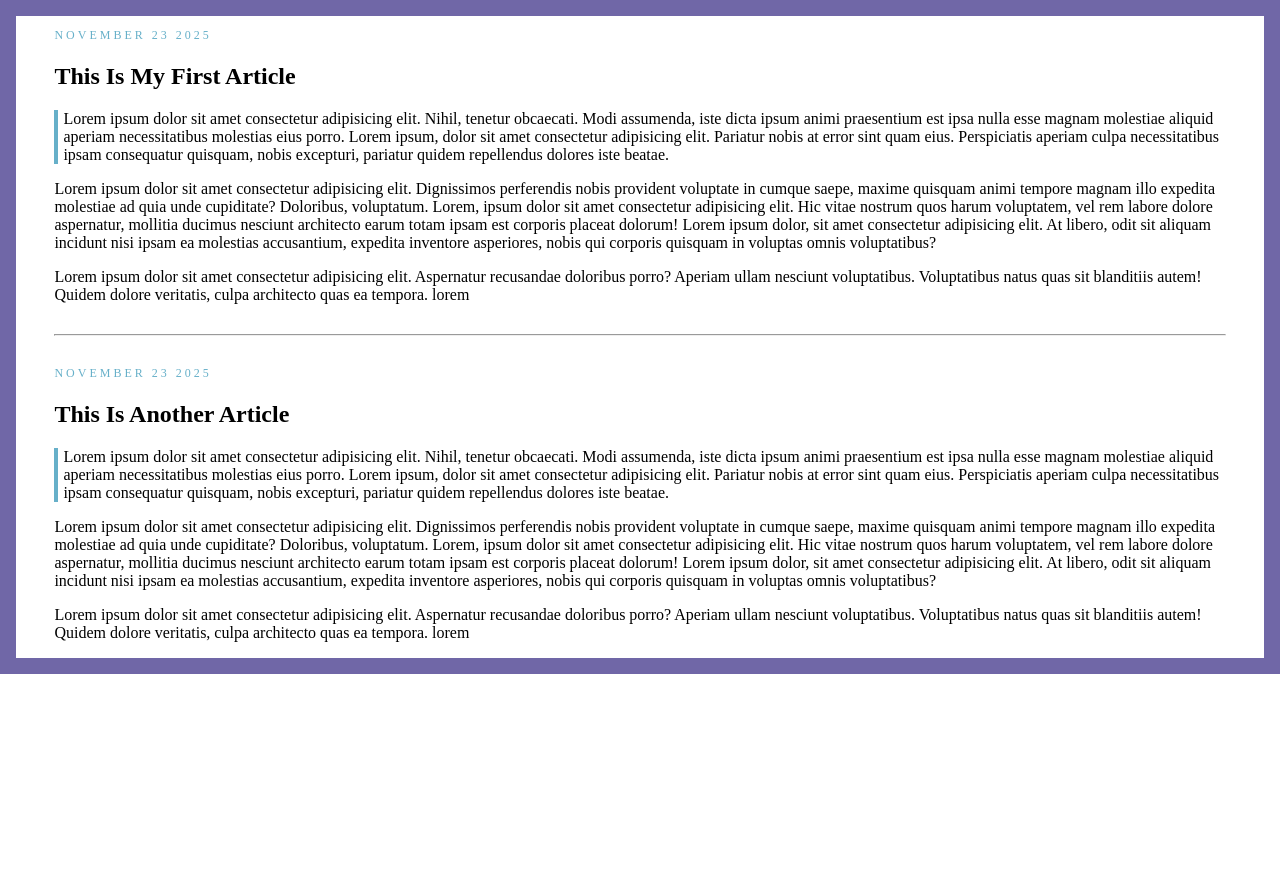
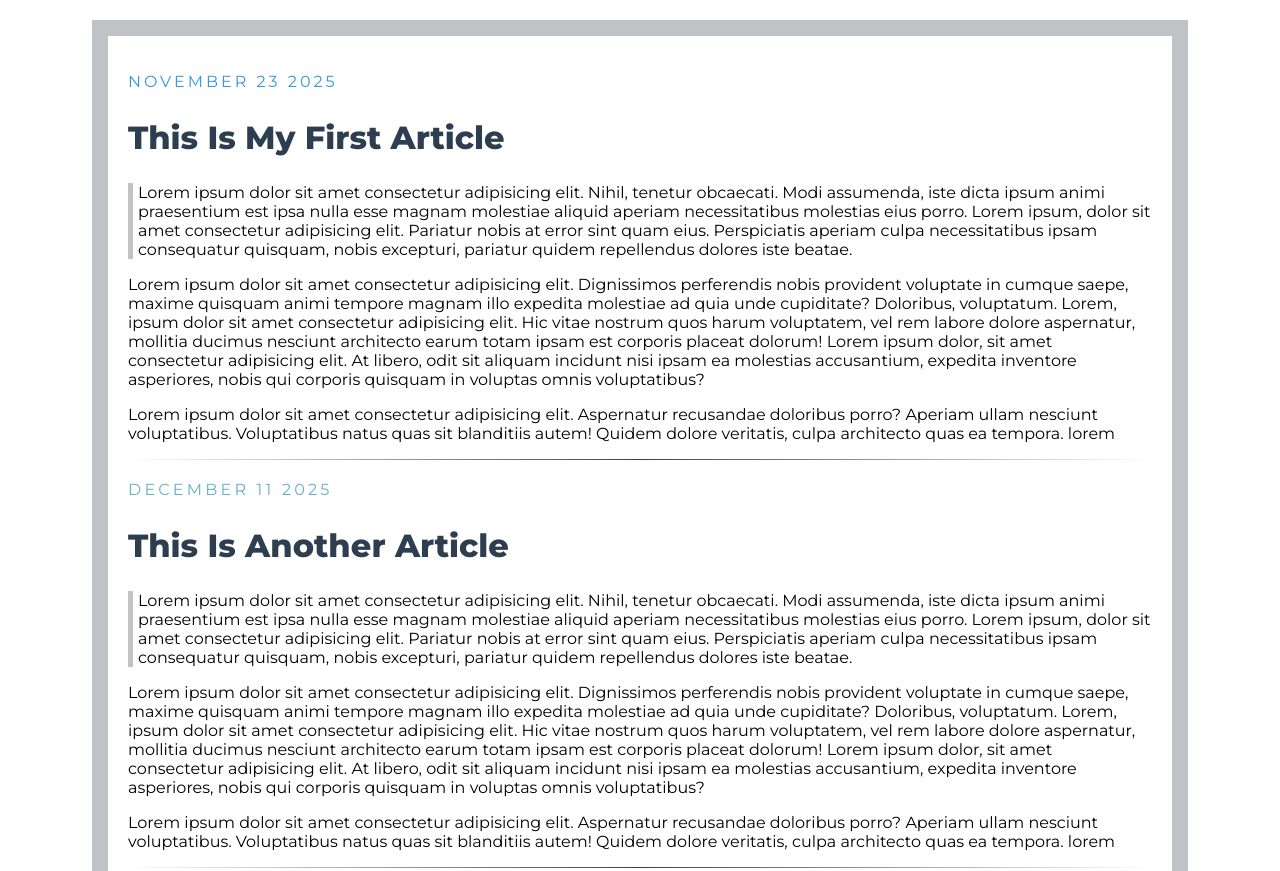
Before and after one commit to viipzy/blog, a plain HTML site: page index.html in a window 1280 px wide. Shown: the top 871 px of the page. Before the commit the page ends 800 px from the top, so only its background shows below. Drawn offline with Linux system fonts and the light colour scheme.

Commit message:
cleaned up version

```diff
--- a/blog.css
+++ b/blog.css
@@ -1,42 +1,50 @@
 body{
-    border: 16px solid rgba(28, 14, 115, 0.627);
-    margin: 0;
-    padding: 0 3% 0 3%;
+    border: 16px solid #bdc3c7;
+    margin: 20px auto;
+    max-width: 700px;
+    min-width: 80%;
+    padding: 20px;
+    font-weight: 400;
+    font-family: montserrat, source code pro, sans-serif ;
 }
 
 .date{
-    color: rgb(103, 176, 201);
+    color: #3498db;
     text-transform: uppercase;
-    font-size: 12px;
     letter-spacing: 3px;
 
 }
 
-.introduction{
-    float:left;
+h2{
+    color: #2c3e50;
+    font-weight: 800;
+    font-size: 2.0rem;
 }
-.border{
-    width: 4px;
-    height: 3lh;
-    background-color: rgb(103, 176, 201);
-    float:left;
-    margin:0 5px 0 0;
-}
+
+
+
+
 .no{
-    margin-top: 0;
-}
-hr{
-    margin-top: 30px;
+    border-left: 5px solid #bdc3c7;
+    padding-left: 5px;
 }
 
 .date2{
-    margin: 30px 0 0 0;
     color: rgb(103, 176, 201);
     text-transform: uppercase;
-    font-size: 12px;
-    letter-spacing: 3px;
+    letter-spacing: 0.2rem;
 }
 
 h2{
     text-transform: capitalize;
 }
+
+hr{
+    border: 0;
+    height: 1px;
+    background-image: linear-gradient(to right, rgba(0, 0, 0, 0), rgba(0, 0, 0, 0.75), rgba(0, 0, 0, 0));
+}
+
+.post{
+    margin-bottom: 20px;
+}
--- a/index.html
+++ b/index.html
@@ -5,9 +5,67 @@
     <meta name="viewport" content="width=device-width, initial-scale=1.0">
     <title>Document</title>
     <link rel="stylesheet" href="blog.css">
+    <link rel="preconnect" href="https://fonts.googleapis.com">
+    <link rel="preconnect" href="https://fonts.gstatic.com" crossorigin>
+    <link href="https://fonts.googleapis.com/css2?family=Montserrat:ital,wght@0,100..900;1,100..900&family=Source+Code+Pro:ital,wght@0,200..900;1,200..900&display=swap" rel="stylesheet">
 </head>
 <body>
+
+    <div class="post">
     <div class="date">
+        <p>november 23 2025</p>
+    </div>
+    <h2>
+        This is My First Article
+    </h2>
+    <div class="introduction">
+
+        <p class="no">
+            Lorem ipsum dolor sit amet consectetur adipisicing elit. Nihil, tenetur obcaecati. Modi assumenda, iste dicta ipsum animi praesentium est ipsa nulla esse magnam molestiae aliquid aperiam necessitatibus molestias eius porro. Lorem ipsum, dolor sit amet consectetur adipisicing elit. Pariatur nobis at error sint quam eius. Perspiciatis aperiam culpa necessitatibus ipsam consequatur quisquam, nobis excepturi, pariatur quidem repellendus dolores iste beatae.
+        </p>
+
+
+
+        <p class="main">
+            Lorem ipsum dolor sit amet consectetur adipisicing elit. Dignissimos perferendis nobis provident voluptate in cumque saepe, maxime quisquam animi tempore magnam illo expedita molestiae ad quia unde cupiditate? Doloribus, voluptatum. Lorem, ipsum dolor sit amet consectetur adipisicing elit. Hic vitae nostrum quos harum voluptatem, vel rem labore dolore aspernatur, mollitia ducimus nesciunt architecto earum totam ipsam est corporis placeat dolorum! Lorem ipsum dolor, sit amet consectetur adipisicing elit. At libero, odit sit aliquam incidunt nisi ipsam ea molestias accusantium, expedita inventore asperiores, nobis qui corporis quisquam in voluptas omnis voluptatibus?
+        </p>
+        <p>
+            Lorem ipsum dolor sit amet consectetur adipisicing elit. Aspernatur recusandae doloribus porro? Aperiam ullam nesciunt voluptatibus. Voluptatibus natus quas sit blanditiis autem! Quidem dolore veritatis, culpa architecto quas ea tempora. lorem
+        </p>
+
+    <hr>
+    </div>
+
+    <div class="post">
+      </div>
+
+       <div class="date2">
+        <p>december 11 2025</p>
+    </div>
+    <h2>
+        This is another Article
+    </h2>
+    <div class="introduction">
+        <div class="border"></div>
+        <div>
+        <p class="no">
+            Lorem ipsum dolor sit amet consectetur adipisicing elit. Nihil, tenetur obcaecati. Modi assumenda, iste dicta ipsum animi praesentium est ipsa nulla esse magnam molestiae aliquid aperiam necessitatibus molestias eius porro. Lorem ipsum, dolor sit amet consectetur adipisicing elit. Pariatur nobis at error sint quam eius. Perspiciatis aperiam culpa necessitatibus ipsam consequatur quisquam, nobis excepturi, pariatur quidem repellendus dolores iste beatae.
+        </p>
+        </div>
+    </div>
+
+        <p class="main">
+            Lorem ipsum dolor sit amet consectetur adipisicing elit. Dignissimos perferendis nobis provident voluptate in cumque saepe, maxime quisquam animi tempore magnam illo expedita molestiae ad quia unde cupiditate? Doloribus, voluptatum. Lorem, ipsum dolor sit amet consectetur adipisicing elit. Hic vitae nostrum quos harum voluptatem, vel rem labore dolore aspernatur, mollitia ducimus nesciunt architecto earum totam ipsam est corporis placeat dolorum! Lorem ipsum dolor, sit amet consectetur adipisicing elit. At libero, odit sit aliquam incidunt nisi ipsam ea molestias accusantium, expedita inventore asperiores, nobis qui corporis quisquam in voluptas omnis voluptatibus?
+        </p>
+        <p>
+            Lorem ipsum dolor sit amet consectetur adipisicing elit. Aspernatur recusandae doloribus porro? Aperiam ullam nesciunt voluptatibus. Voluptatibus natus quas sit blanditiis autem! Quidem dolore veritatis, culpa architecto quas ea tempora. lorem
+        </p>
+
+        <hr>
+        </div>
+
+    <div class="post">
+         <div class="date">
         <p>november 23 2025</p>
     </div>
     <h2>
@@ -29,30 +87,7 @@
             Lorem ipsum dolor sit amet consectetur adipisicing elit. Aspernatur recusandae doloribus porro? Aperiam ullam nesciunt voluptatibus. Voluptatibus natus quas sit blanditiis autem! Quidem dolore veritatis, culpa architecto quas ea tempora. lorem
         </p>
 
-    <hr>
-
-       <div class="date2">
-        <p>november 23 2025</p>
     </div>
-    <h2>
-        This is another Article
-    </h2>
-    <div class="introduction">
-        <div class="border"></div>
-        <div>
-        <p class="no">
-            Lorem ipsum dolor sit amet consectetur adipisicing elit. Nihil, tenetur obcaecati. Modi assumenda, iste dicta ipsum animi praesentium est ipsa nulla esse magnam molestiae aliquid aperiam necessitatibus molestias eius porro. Lorem ipsum, dolor sit amet consectetur adipisicing elit. Pariatur nobis at error sint quam eius. Perspiciatis aperiam culpa necessitatibus ipsam consequatur quisquam, nobis excepturi, pariatur quidem repellendus dolores iste beatae.
-        </p>
-        </div>
-    </div>
-
-        <p class="main">
-            Lorem ipsum dolor sit amet consectetur adipisicing elit. Dignissimos perferendis nobis provident voluptate in cumque saepe, maxime quisquam animi tempore magnam illo expedita molestiae ad quia unde cupiditate? Doloribus, voluptatum. Lorem, ipsum dolor sit amet consectetur adipisicing elit. Hic vitae nostrum quos harum voluptatem, vel rem labore dolore aspernatur, mollitia ducimus nesciunt architecto earum totam ipsam est corporis placeat dolorum! Lorem ipsum dolor, sit amet consectetur adipisicing elit. At libero, odit sit aliquam incidunt nisi ipsam ea molestias accusantium, expedita inventore asperiores, nobis qui corporis quisquam in voluptas omnis voluptatibus?
-        </p>
-        <p>
-            Lorem ipsum dolor sit amet consectetur adipisicing elit. Aspernatur recusandae doloribus porro? Aperiam ullam nesciunt voluptatibus. Voluptatibus natus quas sit blanditiis autem! Quidem dolore veritatis, culpa architecto quas ea tempora. lorem
-        </p>
-
 
 </body>
 </html>
```
